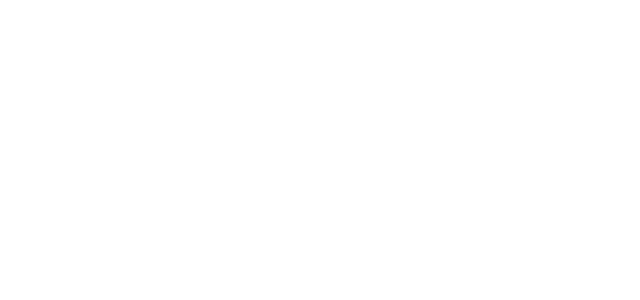
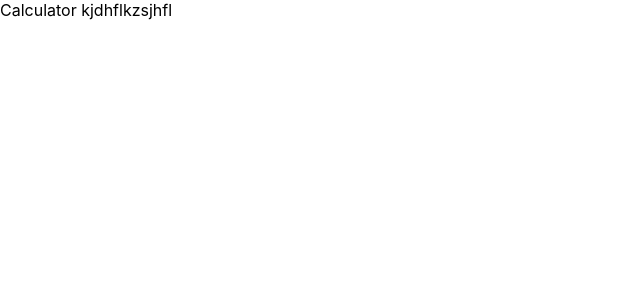
Before and after one commit to Hyper-Devs/Hyper-Devs, a React (Create React App) app in the folder client/: page /dashboard in a window 1280 px wide. Before the commit this address had no page. Shown: the top 300 px of the page, without its empty margins (0-640 px from the left). Built offline with nearby package versions, Linux system fonts and the light colour scheme; the HTML template or start-up script is replaced by a standard one.

Commit message:
changed the path for the dashboard page

```diff
--- a/client/src/App.jsx
+++ b/client/src/App.jsx
@@ -16,7 +16,7 @@ function App() {
             element={<Landing/>}
           />
           <Route
-            path='/calc'
+            path='/dashboard'
             element={<Dashboard/>}
           />
         </Routes>
--- a/client/src/Pages/Dashboard/Dashboard.jsx
+++ b/client/src/Pages/Dashboard/Dashboard.jsx
@@ -2,7 +2,9 @@ import React from 'react'
 
 function Calculator() {
   return (
-    <div>Calculator</div>
+    <div>
+      Calculator kjdhflkzsjhfl
+    </div>
   )
 }
 
```
